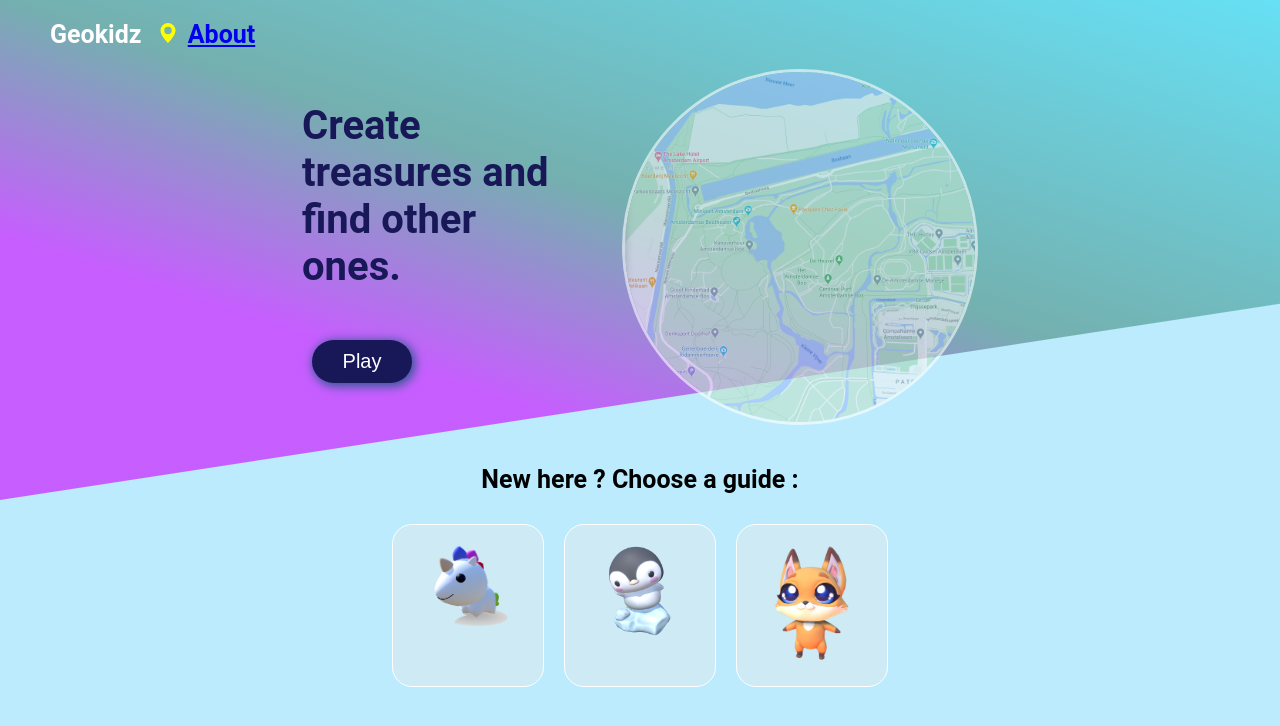
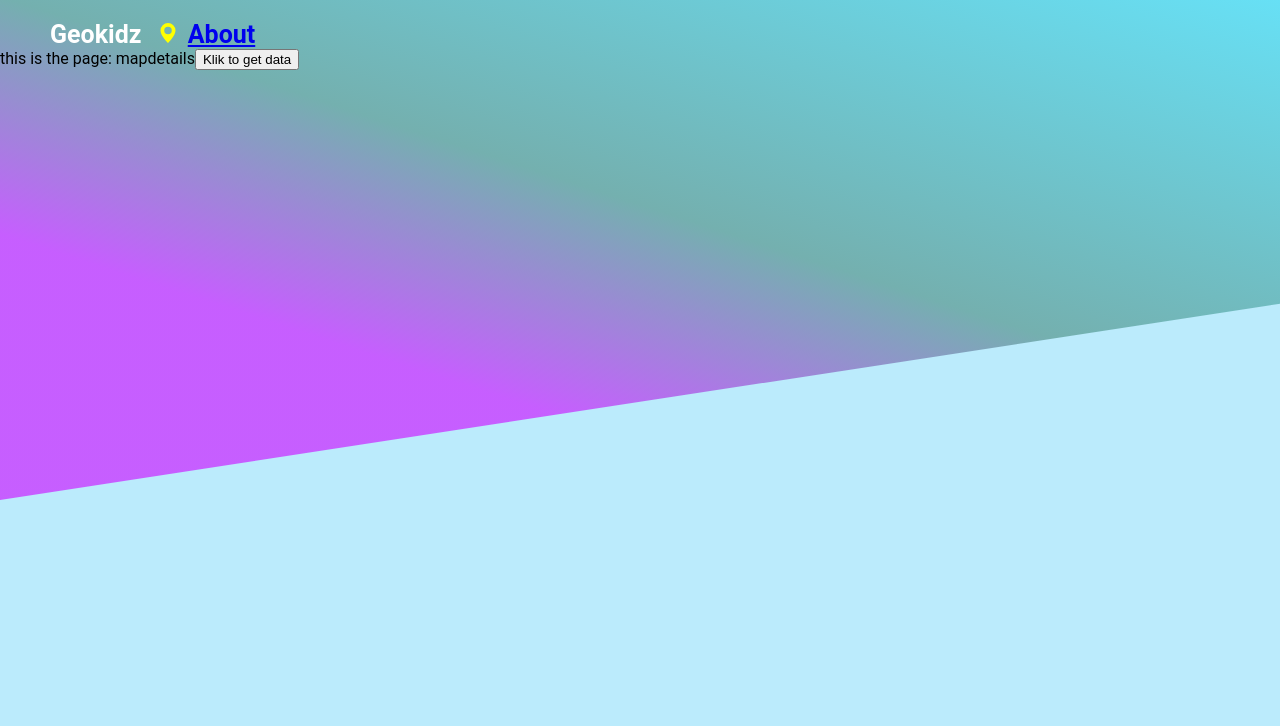
Before and after one commit to sn0wb1rd/GeoKidz-client, a React (Create React App) app: page /mapdetails/1 in a window 1280 px wide. Before the commit this address led to /. Shown: the top 726 px of the page. Built offline with nearby package versions, Linux system fonts and the light colour scheme; no server answers.

Commit message:
working on mapdetails

```diff
--- a/src/App.js
+++ b/src/App.js
@@ -54,7 +54,6 @@ function App(props) {
         history.push('/map')
       })
       .catch((err) => {
-        // setError(err)
         console.log('burned tosti', err)
         setError(err.response.data)
       })
@@ -124,6 +123,10 @@ function App(props) {
     })
   }
 
+
+
+
+
   return (
     <div className="App">
       <div className="gradient-background">
@@ -144,9 +147,9 @@ function App(props) {
             }}
           />
           <Route
-            path="/mapdetails"
+            path="/mapdetails/:mapitemId"
             render={(routeProps) => {
-              return <MapDetails user={loggedInUser} {...routeProps} />
+              return <MapDetails user={loggedInUser}  {...routeProps} />
             }}
           />
 
--- a/src/components/AddMapItem.js
+++ b/src/components/AddMapItem.js
@@ -1,4 +1,5 @@
 import React from "react";
+
 
 function AddMapItem (props) {
   // console.log('in addmapitem  Props: --', props)
--- a/src/components/MapDetails.js
+++ b/src/components/MapDetails.js
@@ -1,22 +1,60 @@
 import React from "react";
+
 import { Redirect } from 'react-router-dom';
+import { useState, useEffect } from "react/cjs/react.development";
+import axios from "axios";
+import config from "../config";
 
 const MyDetails = (props) => {
-  console.log('in mapdetails Props: --', props.user)
-  // const {user} = props
-  // console.log(props.user)
   const {user} = props
-  console.log('in Mapdetails | user ', user)
+  const [error, setError]  = useState(null)
+  const [mapdetail, setMapdetails] = useState([])
 
   // check if the user is loggedin for showing the page
-  if (!user) {return <Redirect to={'/'} /> }
+  // if (!user) {return <Redirect to={'/'} /> }
+
+
+
+  const getMapdetails = () => {
+    let mapitemId = props.match.params.mapitemId
+    // console.log('in Mydetails - getMapDetails ', mapitemId)
+
+    axios
+      .get(`${config.API_URL}/api/mapitems/${mapitemId}`)
+      .then((response) => {
+        console.log('in response data: ', response)
+        setMapdetails(response.data)
+        console.log('check: 1', mapdetail.itemname)
+      })
+      .catch((err) => {
+        console.log('burned tosti', err)
+        setError(err.response.data)
+      })
+  }
+
+  useEffect(() => {
+    setMapdetails(getMapdetails)
+    console.log('check 2', mapdetail)
+  },[])
+
+
 
 
   return (
+
     <div>
 
        this is the page: mapdetails
-
+       <button onClick={() => getMapdetails()  } >Klik to get data</button>
+       {
+         mapdetail &&
+         <div>
+          <div>{mapdetail.image}</div>
+          <div>{mapdetail.itemname}</div>
+          <div>{mapdetail.locdesc}</div>
+          {/* <div>{mapdetail.owner}</div> */}
+        </div>
+       }
      </div>
   );
 };
```
